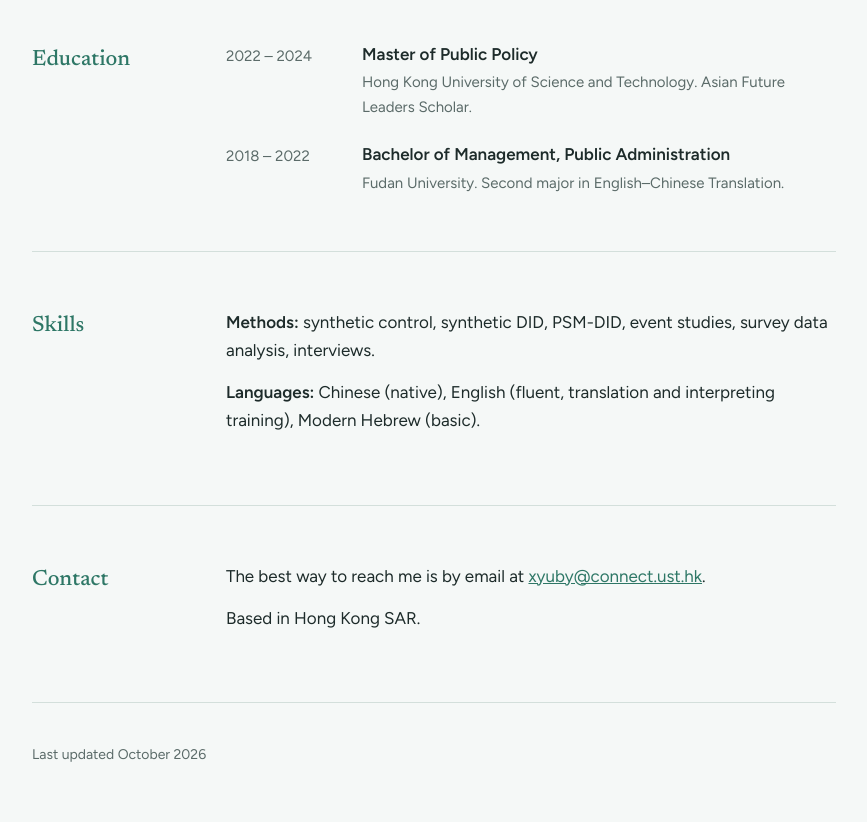
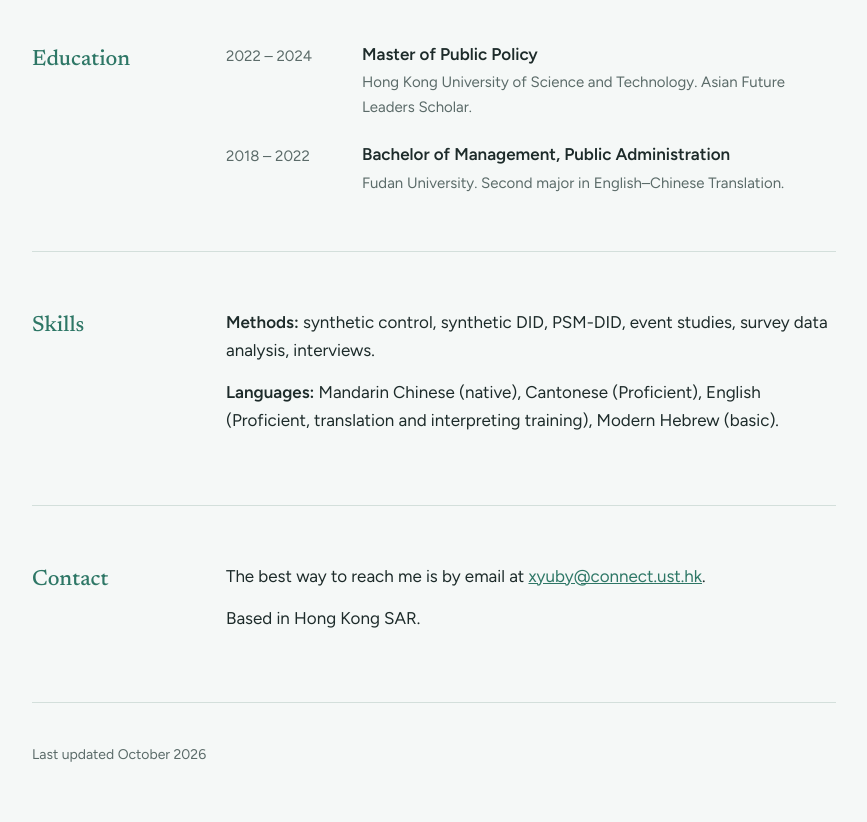
Before and after one commit to Frankiexyu/frankiexyu.github.io, a plain HTML site: page index.html in a window 1280 px wide. Shown: the part 2211-3033 px from the top of the page, without its empty margins (206-1073 px from the left). Drawn offline with Linux system fonts and the light colour scheme.

Commit message:
Update index.html

```diff
--- a/index.html
+++ b/index.html
@@ -249,7 +249,7 @@
     <h2>Skills</h2>
     <div>
       <p><strong>Methods:</strong> synthetic control, synthetic DID, PSM-DID, event studies, survey data analysis, interviews.</p>
-      <p><strong>Languages:</strong> Chinese (native), English (fluent, translation and interpreting training), Modern Hebrew (basic).</p>
+      <p><strong>Languages:</strong> Mandarin Chinese (native), Cantonese (Proficient), English (Proficient, translation and interpreting training), Modern Hebrew (basic).</p>
     </div>
   </section>
 
```
